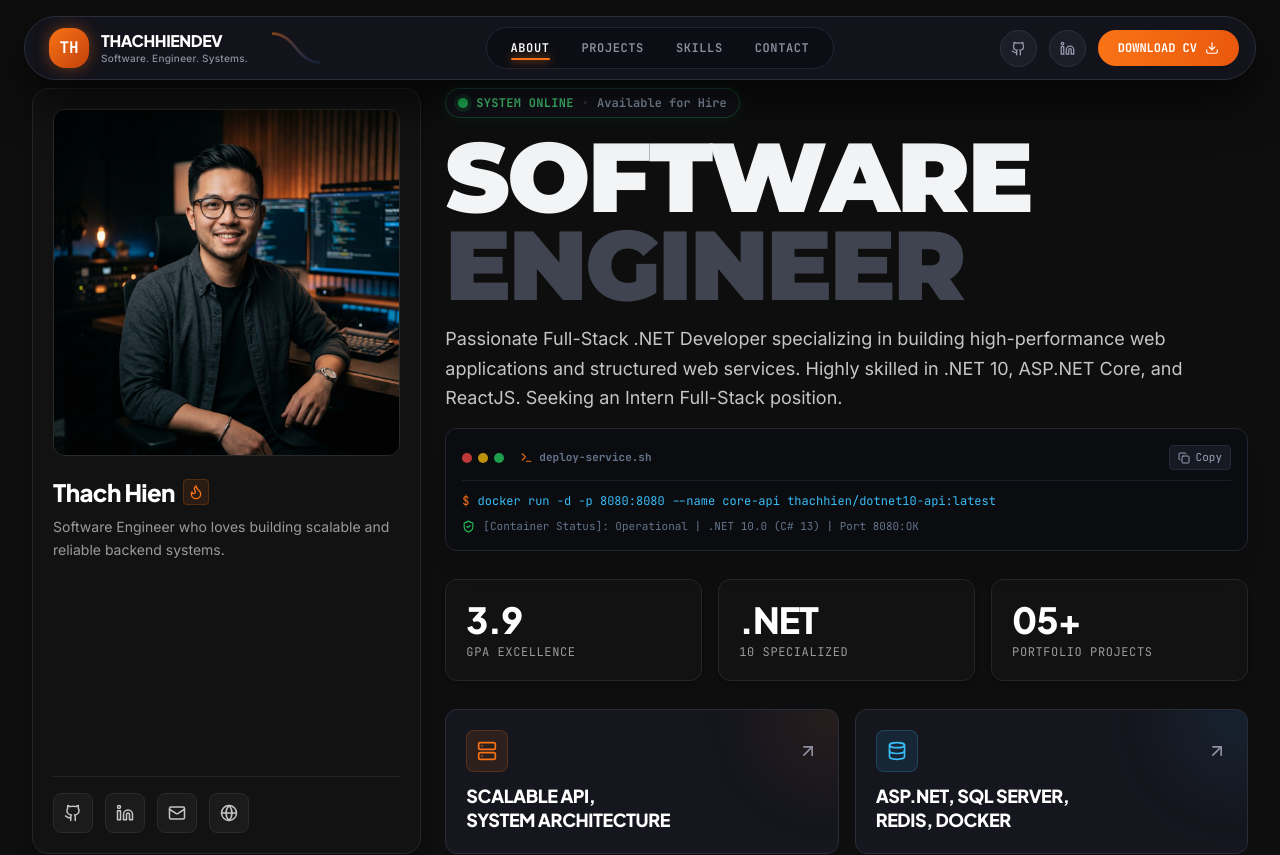
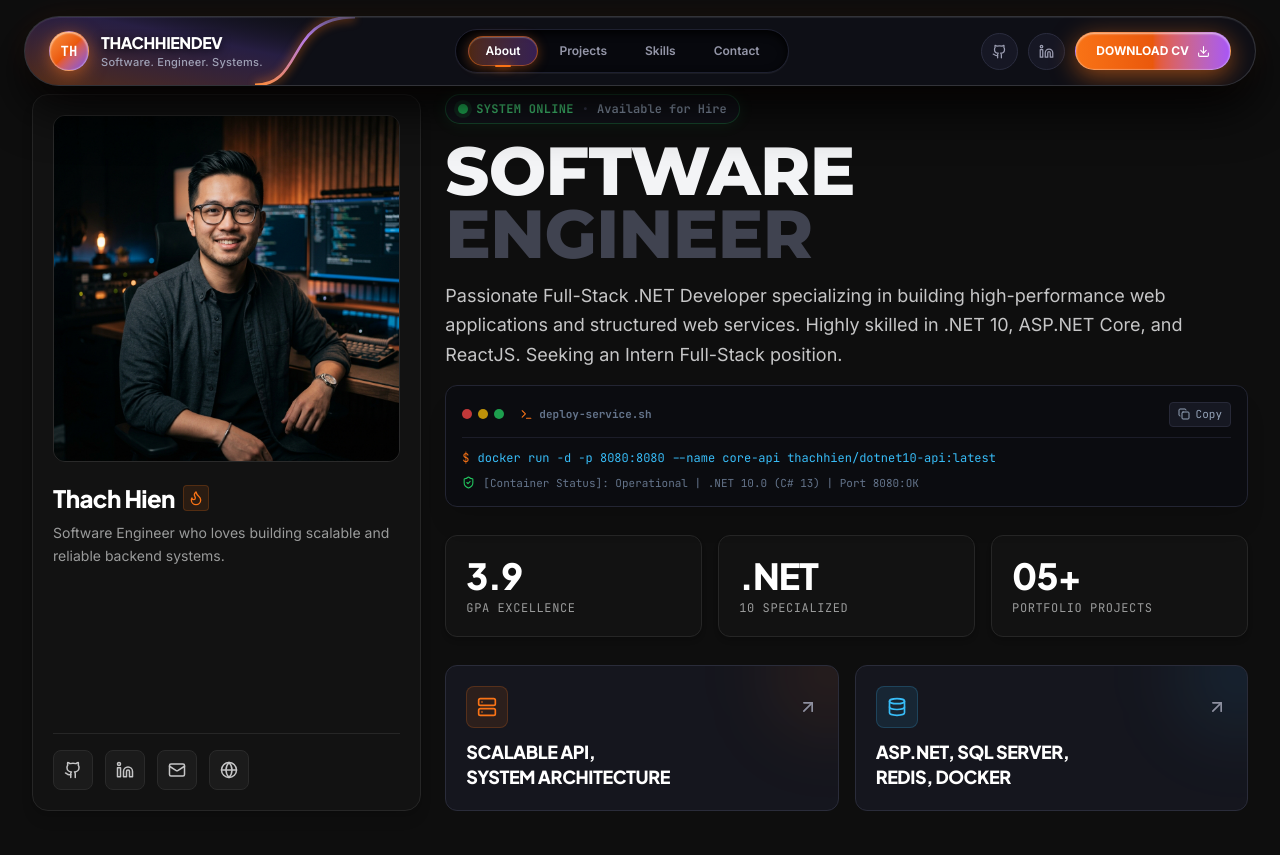
Before and after one commit to th2806-dev/personal-portfolio, a React (Vite) app: page / in a window 1280 px wide. Shown: the top 855 px of the page. Built offline with nearby package versions, Linux system fonts and the light colour scheme.

Commit message:
Update site changes

```diff
--- a/index.html
+++ b/index.html
@@ -6,7 +6,7 @@
     <title>Thach Hien - Software Engineer Portfolio</title>
     <link rel="preconnect" href="https://fonts.googleapis.com">
     <link rel="preconnect" href="https://fonts.gstatic.com" crossorigin>
-    <link href="https://fonts.googleapis.com/css2?family=Hanken+Grotesk:ital,wght@0,100..900;1,100..900&family=Inter:ital,opsz,wght@0,14..32,100..900;1,14..32,100..900&family=Montserrat:ital,wght@0,800;0,900;1,800;1,900&family=JetBrains+Mono:wght@400;500;600;700&family=Plus+Jakarta+Sans:ital,wght@0,800;0,900;1,800&display=swap" rel="stylesheet">
+    <link href="https://fonts.googleapis.com/css2?family=Geist:wght@100..900&family=Hanken+Grotesk:ital,wght@0,100..900;1,100..900&family=Inter:ital,opsz,wght@0,14..32,100..900;1,14..32,100..900&family=Montserrat:ital,wght@0,800;0,900;1,800;1,900&family=JetBrains+Mono:wght@400;500;600;700&family=Plus+Jakarta+Sans:ital,wght@0,800;0,900;1,800&display=swap" rel="stylesheet">
   </head>
   <body class="bg-[#0e0e0e] text-[#e2e2e2] antialiased selection:bg-[#f97316] selection:text-black font-sans">
     <div id="root"></div>
--- a/src/components/Header.tsx
+++ b/src/components/Header.tsx
@@ -76,122 +76,144 @@ Generated from Portfolio: https://thachhien.dev
   };
 
   return (
-    <header className="sticky top-3 sm:top-4 z-50 px-3 sm:px-6 max-w-7xl mx-auto">
-      {/* Outer Floating Card Container */}
-      <div className="relative bg-[#14151d]/90 backdrop-blur-xl border border-[#2a2c3a] rounded-2xl sm:rounded-full p-2 sm:p-2.5 pl-4 sm:pl-6 pr-3 sm:pr-4 flex items-center justify-between shadow-[0_20px_50px_rgba(0,0,0,0.7)] transition-all">
+    <header className="sticky top-3 sm:top-4 z-50 px-2.5 sm:px-6 max-w-7xl mx-auto">
+      {/* Outer Floating Header Container (Responsive Glassmorphism & Shadow) */}
+      <div className="relative bg-[#0f1018]/95 backdrop-blur-2xl border-t border-white/15 border-x border-b border-[#232536] rounded-full px-3.5 sm:px-6 py-2.5 sm:py-3 flex items-center justify-between shadow-[0_20px_50px_rgba(0,0,0,0.95),0_0_30px_rgba(249,115,22,0.08),inset_0_1px_1px_rgba(255,255,255,0.1)] overflow-hidden transition-all duration-300">
 
-        {/* Left Side: Brand Logo & Subtitle */}
-        <div className="flex items-center gap-3 sm:gap-4 relative z-10">
-          <a href="#" className="flex items-center gap-3 group">
-            {/* Logo Emblem Icon */}
-            <div className="w-9 h-9 sm:w-10 sm:h-10 rounded-xl sm:rounded-2xl bg-gradient-to-br from-[#f97316] to-[#c2410c] flex items-center justify-center text-white font-mono font-black text-base shadow-[0_0_15px_rgba(249,115,22,0.4)] group-hover:scale-105 transition-transform">
+        {/* Left Side: Dual-Layer 3D Glowing S-Curve Partition (Scales smoothly with screen width) */}
+        <div className="absolute left-0 top-0 h-full w-[180px] min-[420px]:w-[240px] sm:w-[300px] md:w-[360px] pointer-events-none overflow-hidden transition-all duration-300">
+          <svg className="w-full h-full" viewBox="0 0 360 60" preserveAspectRatio="none">
+            {/* Background Ambient Fill */}
+            <path
+              d="M 0,60 L 230,60 C 280,60 260,0 330,0 L 0,0 Z"
+              fill="url(#logo-area-gradient-depth)"
+            />
+            {/* Soft Outer Neon Blur Glow */}
+            <path
+              d="M 230,60 C 280,60 260,0 330,0"
+              fill="none"
+              stroke="#f97316"
+              strokeWidth="7"
+              opacity="0.35"
+              filter="blur(4px)"
+            />
+            {/* Crisp Bright Surface Stroke */}
+            <path
+              d="M 230,60 C 280,60 260,0 330,0"
+              fill="none"
+              stroke="url(#logo-curve-stroke-depth)"
+              strokeWidth="2.5"
+            />
+            <defs>
+              <linearGradient id="logo-area-gradient-depth" x1="0%" y1="100%" x2="100%" y2="0%">
+                <stop offset="0%" stopColor="#f97316" stopOpacity="0.3" />
+                <stop offset="60%" stopColor="#8b5cf6" stopOpacity="0.2" />
+                <stop offset="100%" stopColor="#0f1018" stopOpacity="0" />
+              </linearGradient>
+              <linearGradient id="logo-curve-stroke-depth" x1="0%" y1="100%" x2="100%" y2="0%">
+                <stop offset="0%" stopColor="#ff8c38" stopOpacity="1" />
+                <stop offset="60%" stopColor="#c084fc" stopOpacity="0.9" />
+                <stop offset="100%" stopColor="#818cf8" stopOpacity="0.3" />
+              </linearGradient>
+            </defs>
+          </svg>
+        </div>
+
+        {/* Left Side: Brand Logo & Title (Responsive scaling) */}
+        <div className="flex items-center gap-2.5 sm:gap-3 relative z-10">
+          <a href="#" className="flex items-center gap-2.5 sm:gap-3 group">
+            {/* 3D Logo Emblem */}
+            <div className="w-8 h-8 sm:w-10 sm:h-10 rounded-full bg-gradient-to-br from-[#fb923c] via-[#ea580c] to-[#7c3aed] border border-white/30 flex items-center justify-center text-white font-mono font-black text-xs sm:text-sm shadow-[0_4px_18px_rgba(249,115,22,0.55),inset_0_1px_2px_rgba(255,255,255,0.7)] group-hover:scale-105 group-hover:shadow-[0_0_25px_rgba(249,115,22,0.85)] group-hover:border-white/60 transition-all duration-300">
               TH
             </div>
 
-            {/* Title & Tagline */}
+            {/* Title & Subtitle */}
             <div className="flex flex-col">
-              <span className="font-display font-black text-sm sm:text-base tracking-tight text-white group-hover:text-[#f97316] transition-colors leading-tight">
+              <span className="font-display font-black text-xs min-[420px]:text-sm sm:text-base tracking-tight text-white group-hover:text-[#f97316] transition-colors leading-snug drop-shadow-[0_2px_4px_rgba(0,0,0,0.8)]">
                 THACHHIENDEV
               </span>
-              <span className="font-sans text-[10px] text-[#8e90a0] tracking-wide font-medium">
+              <span className="font-sans text-[9px] sm:text-[11px] text-[#a0a2b6] tracking-wide font-medium hidden min-[380px]:block">
                 Software. Engineer. Systems.
               </span>
             </div>
           </a>
-
-          {/* Decorative Curved S-Wave Partition Gradient (Desktop) */}
-          <div className="hidden lg:block h-8 w-12 ml-2 relative opacity-60">
-            <svg viewBox="0 0 50 30" className="w-full h-full fill-none">
-              <path
-                d="M 0 0 C 25 0, 25 30, 50 30"
-                stroke="url(#orange-wave-grad)"
-                strokeWidth="3"
-                strokeLinecap="round"
-              />
-              <defs>
-                <linearGradient id="orange-wave-grad" x1="0%" y1="0%" x2="100%" y2="100%">
-                  <stop offset="0%" stopColor="#f97316" stopOpacity="0.8" />
-                  <stop offset="100%" stopColor="#3b82f6" stopOpacity="0.2" />
-                </linearGradient>
-              </defs>
-            </svg>
-          </div>
         </div>
 
-        {/* Center: Inner Floating Pill Navigation Bar */}
-        <nav className="hidden md:flex items-center bg-[#0d0e14]/90 border border-[#232533] rounded-full px-2 py-1.5 shadow-inner">
+        {/* Center: Inset 3D Embedded Nav Pill (Desktop lg: and above only) */}
+        <nav className="hidden lg:flex items-center bg-[#07080d] border border-[#1e2030] rounded-full px-3 py-1.5 shadow-[inset_0_3px_8px_rgba(0,0,0,0.95),0_1px_1px_rgba(255,255,255,0.06)] gap-1.5 relative z-10">
           {navItems.map((item) => {
             const isActive = activeNav === item.label;
+            const titleCaseLabel = item.label.charAt(0) + item.label.slice(1).toLowerCase();
             return (
               <a
                 key={item.label}
                 href={item.href}
                 onClick={() => setActiveNav(item.label)}
-                className={`relative px-4 py-1.5 rounded-full font-mono text-xs font-semibold tracking-wider transition-all duration-200 ${
+                className={`relative px-3.5 lg:px-4 py-1.5 rounded-full font-sans text-xs font-semibold transition-all duration-200 ${
                   isActive
-                    ? 'text-white font-bold'
-                    : 'text-[#8e90a0] hover:text-white'
+                    ? 'text-white font-bold bg-gradient-to-r from-[#f97316]/30 to-[#a855f7]/30 border border-[#f97316]/50 shadow-[0_2px_12px_rgba(249,115,22,0.35),inset_0_1px_1px_rgba(255,255,255,0.25)] scale-100'
+                    : 'text-[#9496a8] hover:text-[#f97316] hover:bg-[#f97316]/10 hover:shadow-[0_0_15px_rgba(249,115,22,0.2)] hover:scale-105 active:scale-95'
                 }`}
               >
-                {/* Active Highlight Line / Indicator */}
+                {titleCaseLabel}
                 {isActive && (
-                  <span className="absolute bottom-0.5 left-4 right-4 h-0.5 bg-[#f97316] rounded-full shadow-[0_0_8px_#f97316]"></span>
+                  <span className="absolute -bottom-0.5 left-1/2 -translate-x-1/2 w-4 h-0.5 bg-[#f97316] rounded-full shadow-[0_0_10px_#f97316]"></span>
                 )}
-                {item.label}
               </a>
             );
           })}
         </nav>
 
-        {/* Right Side: Primary CTA & Social Utilities */}
-        <div className="flex items-center gap-2 sm:gap-3">
-          {/* GitHub Icon Link */}
+        {/* Right Side: Primary CTA & Utility Icons */}
+        <div className="flex items-center gap-1.5 sm:gap-2.5 relative z-10">
+          {/* GitHub Icon Button */}
           <a
             href={PERSONAL_INFO.github}
             target="_blank"
             rel="noopener noreferrer"
             title="GitHub Profile"
-            className="p-2 sm:p-2.5 rounded-full bg-[#1c1d27] border border-[#2e3040] text-[#9a9cb0] hover:text-white hover:border-[#f97316] transition-all cursor-pointer"
+            className="p-2 sm:p-2.5 rounded-full bg-[#161724] border border-[#2a2c3e] text-[#9a9cb0] hover:text-[#f97316] hover:border-[#f97316] hover:bg-[#f97316]/10 hover:shadow-[0_0_15px_rgba(249,115,22,0.35)] hover:scale-110 active:scale-95 transition-all duration-200 cursor-pointer hidden xl:flex"
           >
             <Github size={15} />
           </a>
 
-          {/* LinkedIn Icon Link */}
+          {/* LinkedIn Icon Button */}
           <a
             href={PERSONAL_INFO.linkedin}
             target="_blank"
             rel="noopener noreferrer"
             title="LinkedIn Profile"
-            className="p-2 sm:p-2.5 rounded-full bg-[#1c1d27] border border-[#2e3040] text-[#9a9cb0] hover:text-white hover:border-[#f97316] transition-all cursor-pointer hidden sm:flex"
+            className="p-2 sm:p-2.5 rounded-full bg-[#161724] border border-[#2a2c3e] text-[#9a9cb0] hover:text-[#f97316] hover:border-[#f97316] hover:bg-[#f97316]/10 hover:shadow-[0_0_15px_rgba(249,115,22,0.35)] hover:scale-110 active:scale-95 transition-all duration-200 cursor-pointer hidden xl:flex"
           >
             <Linkedin size={15} />
           </a>
 
-          {/* Main Action Pill Button (Opens Download Confirm Prompt) */}
+          {/* 3D Elevated Pill Button (`DOWNLOAD CV`) */}
           <button
             onClick={() => setShowConfirmDownload(true)}
-            className="flex items-center gap-2 px-4 sm:px-5 py-2 sm:py-2.5 bg-gradient-to-r from-[#f97316] to-[#ea580c] text-white font-mono font-bold text-xs rounded-full hover:shadow-[0_0_20px_rgba(249,115,22,0.45)] hover:scale-[1.02] active:scale-95 transition-all cursor-pointer"
+            className="group flex items-center gap-1.5 sm:gap-2 px-3.5 sm:px-5 py-2 sm:py-2.5 bg-gradient-to-r from-[#f97316] via-[#ea580c] to-[#a855f7] border border-white/30 text-white font-sans font-bold text-[11px] sm:text-xs rounded-full shadow-[0_6px_25px_rgba(249,115,22,0.55),inset_0_1px_2px_rgba(255,255,255,0.6)] hover:shadow-[0_8px_32px_rgba(249,115,22,0.85)] hover:scale-[1.04] active:scale-95 transition-all duration-200 cursor-pointer"
           >
-            <span>DOWNLOAD CV</span>
-            <Download size={14} />
+            <span className="whitespace-nowrap">DOWNLOAD CV</span>
+            <Download size={13} className="group-hover:translate-y-0.5 group-hover:scale-110 transition-transform duration-200" />
           </button>
 
-          {/* Mobile Menu Toggle Button */}
+          {/* Mobile Grid Icon Button (Shows on all screens below lg:) */}
           <button
             onClick={() => setMobileMenuOpen(!mobileMenuOpen)}
-            className="p-2 sm:p-2.5 rounded-full bg-[#1c1d27] border border-[#2e3040] text-[#9a9cb0] hover:text-white md:hidden"
+            className="p-2 sm:p-2.5 rounded-full bg-[#161724] border border-[#2a2c3e] text-[#9a9cb0] hover:text-[#f97316] hover:border-[#f97316] hover:bg-[#f97316]/10 hover:shadow-[0_0_15px_rgba(249,115,22,0.35)] hover:scale-110 active:scale-95 transition-all duration-200 cursor-pointer lg:hidden"
+            title="Menu"
           >
-            {mobileMenuOpen ? <X size={16} /> : <Grid size={16} />}
+            {mobileMenuOpen ? <X size={15} /> : <Grid size={15} />}
           </button>
         </div>
       </div>
 
       {/* Confirmation Modal / Prompt for CV Download */}
       {showConfirmDownload && (
-        <div className="fixed inset-0 z-50 bg-black/70 backdrop-blur-md flex items-center justify-center p-4">
-          <div className="bg-[#14151d] border border-[#2a2c3a] rounded-3xl p-6 max-w-md w-full shadow-2xl space-y-5 animate-in fade-in zoom-in-95 duration-200">
+        <div className="fixed inset-0 z-50 bg-black/75 backdrop-blur-md flex items-center justify-center p-4">
+          <div className="bg-[#14151d] border border-[#2a2c3a] rounded-3xl p-5 sm:p-6 max-w-md w-full shadow-2xl space-y-5 animate-in fade-in zoom-in-95 duration-200">
             <div className="flex items-center justify-between pb-3 border-b border-[#252736]">
-              <div className="flex items-center gap-2 text-white font-display font-bold text-lg">
+              <div className="flex items-center gap-2 text-white font-display font-bold text-base sm:text-lg">
                 <FileText className="text-[#f97316]" size={20} />
                 <span>Xác nhận tải xuống CV</span>
               </div>
@@ -203,7 +225,7 @@ Generated from Portfolio: https://thachhien.dev
               </button>
             </div>
 
-            <div className="space-y-3 font-sans text-sm text-[#a2a4b8]">
+            <div className="space-y-3 font-sans text-xs sm:text-sm text-[#a2a4b8]">
               <p>
                 Bạn có chắc chắn muốn tải xuống hồ sơ năng lực (CV) của <strong className="text-white">Thạch Hiển - Software Engineer</strong> không?
               </p>
@@ -249,10 +271,13 @@ Generated from Portfolio: https://thachhien.dev
         </div>
       )}
 
-      {/* Mobile Dropdown Navigation */}
+      {/* Mobile Dropdown Navigation with Smooth Glassmorphic Entrance Animation */}
       {mobileMenuOpen && (
-        <div className="md:hidden mt-2 bg-[#14151d] border border-[#2a2c3a] rounded-2xl p-4 shadow-2xl flex flex-col gap-3 font-mono text-xs">
-          {navItems.map((item) => (
+        <div className="lg:hidden mt-2.5 bg-[#0f1018]/95 backdrop-blur-2xl border border-[#26283a] rounded-2xl p-3 shadow-[0_20px_40px_rgba(0,0,0,0.8)] flex flex-col gap-2 font-sans text-xs animate-in fade-in slide-in-from-top-2 duration-200">
+          {navItems.map((item) => {
+            const isActive = activeNav === item.label;
+            const titleCaseLabel = item.label.charAt(0) + item.label.slice(1).toLowerCase();
+            return (
               <a
                 key={item.label}
                 href={item.href}
@@ -260,11 +285,17 @@ Generated from Portfolio: https://thachhien.dev
                   setActiveNav(item.label);
                   setMobileMenuOpen(false);
                 }}
-              className="px-4 py-2.5 rounded-xl bg-[#1c1d27] text-white font-bold hover:bg-[#f97316] transition-colors"
+                className={`px-4 py-2.5 rounded-xl font-bold flex items-center justify-between transition-all duration-200 ${
+                  isActive
+                    ? 'bg-gradient-to-r from-[#f97316]/25 to-[#a855f7]/25 text-[#f97316] border border-[#f97316]/40'
+                    : 'text-[#9496a8] hover:text-white hover:bg-white/5'
+                }`}
               >
-              {item.label}
+                <span>{titleCaseLabel}</span>
+                {isActive && <span className="w-1.5 h-1.5 rounded-full bg-[#f97316] shadow-[0_0_8px_#f97316]"></span>}
               </a>
-          ))}
+            );
+          })}
         </div>
       )}
     </header>
--- a/src/components/HeroSection.tsx
+++ b/src/components/HeroSection.tsx
@@ -99,11 +99,11 @@ export const HeroSection: React.FC<HeroSectionProps> = ({ onSelectHighlight }) =
               <span className="text-[#94a3b8] font-semibold">Available for Hire</span>
             </div>
 
-            <div className="mb-4 space-y-0.5">
-              <h1 className="font-hero font-black text-5xl sm:text-7xl lg:text-[88px] xl:text-[98px] tracking-tight text-[#f3f4f6] leading-[0.88] uppercase select-none">
+            <div className="mb-4 space-y-0">
+              <h1 className="font-hero font-extrabold text-3xl sm:text-5xl lg:text-[60px] xl:text-[68px] tracking-[-0.01em] text-[#f3f4f6] leading-[0.92] uppercase select-none">
                 SOFTWARE
               </h1>
-              <h1 className="font-hero font-black text-5xl sm:text-7xl lg:text-[88px] xl:text-[98px] tracking-tight text-[#404350] leading-[0.88] uppercase select-none">
+              <h1 className="font-hero font-extrabold text-3xl sm:text-5xl lg:text-[60px] xl:text-[68px] tracking-[-0.01em] text-[#404350] leading-[0.92] uppercase select-none">
                 ENGINEER
               </h1>
             </div>
--- a/src/index.css
+++ b/src/index.css
@@ -12,6 +12,9 @@
   }
   .font-mono {
     font-family: 'JetBrains Mono', monospace;
+  }
+  .font-geist {
+    font-family: 'Geist', 'Inter', sans-serif;
   }
 }
 
```
Also changed, not shown: src/components/FooterSection.tsx (+5 -3 lines). Lines whose indentation alone changed are shown as unchanged.
